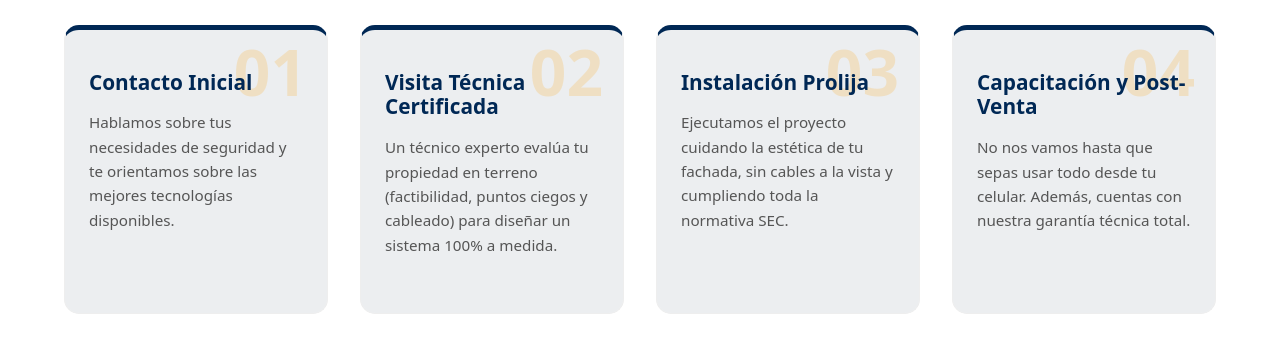
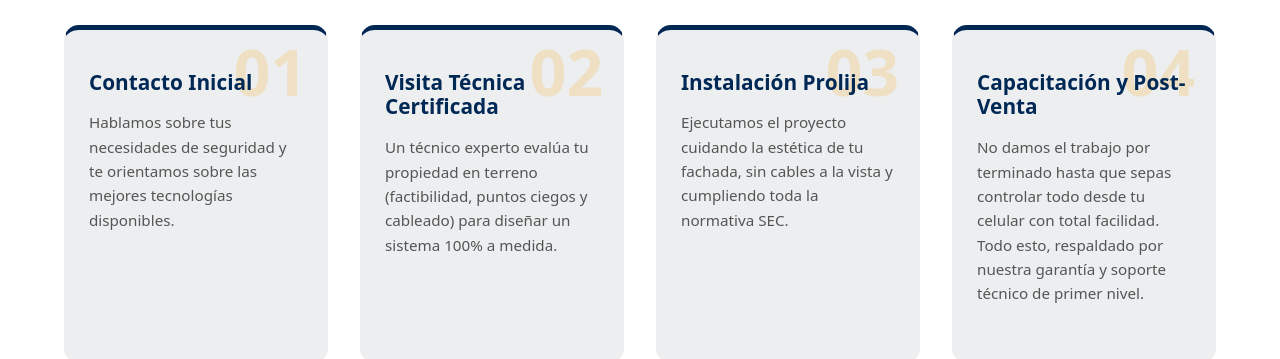
Before and after one commit to mendrii/k.s.a-security, a React (Vite) app in the folder ksa_security/: page / in a window 1280 px wide. Shown: the part 2700-3059 px from the top of the page. Built offline with nearby package versions, Linux system fonts and the light colour scheme.

Commit message:
cambios de texto en los metodos de trabajo

```diff
--- a/ksa_security/src/components/Proceso.jsx
+++ b/ksa_security/src/components/Proceso.jsx
@@ -20,7 +20,7 @@ const PASOS = [
     {
         numero: "04",
         titulo: "Capacitación y Post-Venta",
-        descripcion: "No nos vamos hasta que sepas usar todo desde tu celular. Además, cuentas con nuestra garantía técnica total."
+        descripcion: "No damos el trabajo por terminado hasta que sepas controlar todo desde tu celular con total facilidad. Todo esto, respaldado por nuestra garantía y soporte técnico de primer nivel."
     }
 ];
 
```
